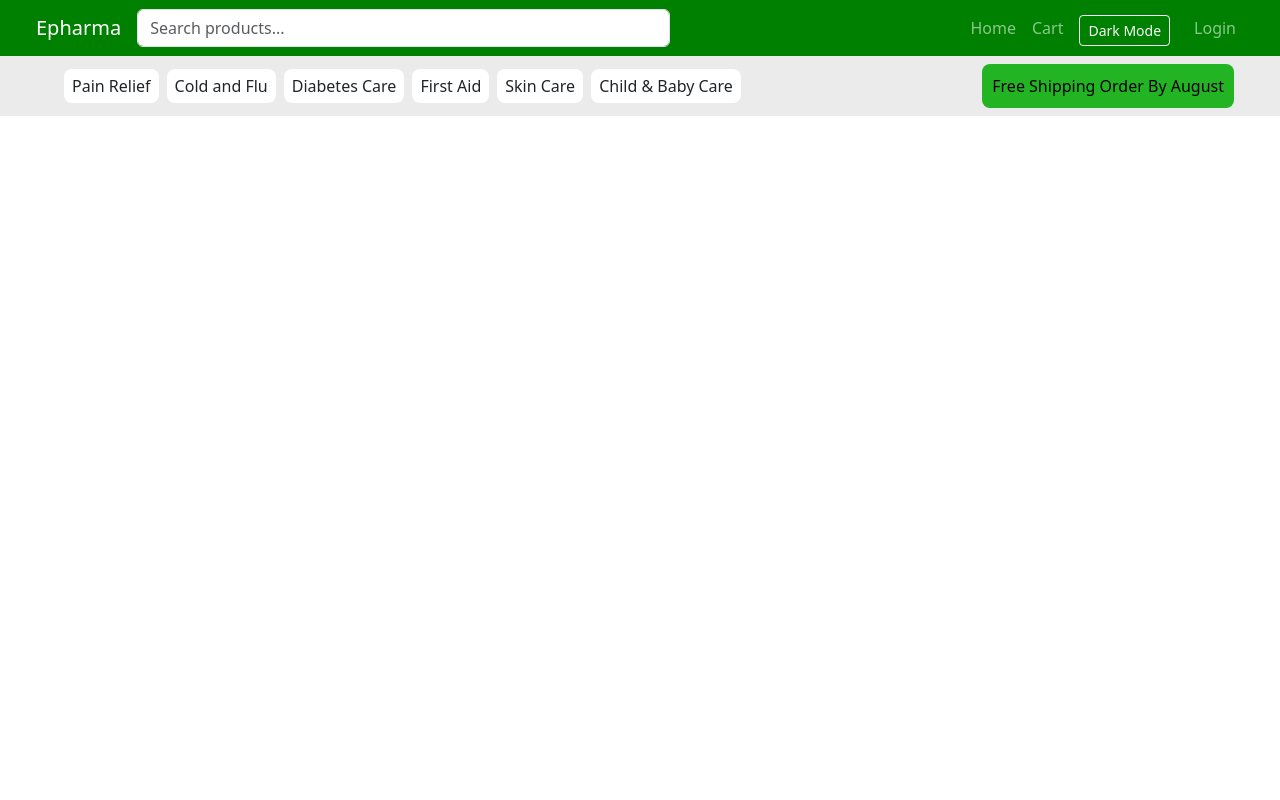
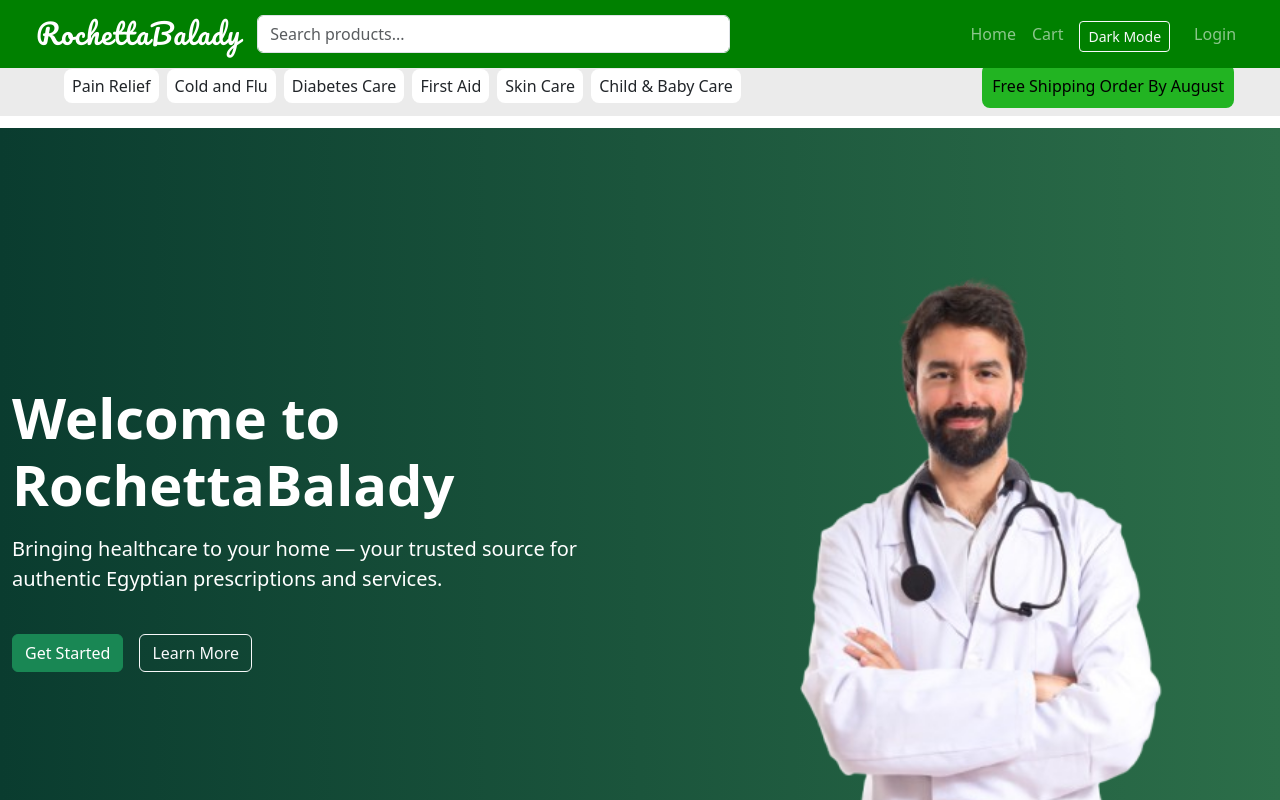
Before and after one commit to aelaraby6/Rochetta, a React (Vite) app: page / in a window 1280 px wide. Shown: the top 800 px of the page. Built offline with nearby package versions, Linux system fonts and the light colour scheme.

Commit message:
add landing page

```diff
--- a/package.json
+++ b/package.json
@@ -12,7 +12,8 @@
   "dependencies": {
     "bootstrap": "^5.3.7",
     "react": "^19.1.0",
-    "react-dom": "^19.1.0"
+    "react-dom": "^19.1.0",
+    "react-router-dom": "^7.7.1"
   },
   "devDependencies": {
     "@eslint/js": "^9.30.1",
--- a/src/App.jsx
+++ b/src/App.jsx
@@ -10,6 +10,7 @@ import Login from "./pages/Auth/Login";
 import Profile from "./pages/Profile";
 import CategoryPage from "./pages/CategoryPage";
 import SubNavbar from "./pages/SubNavbar";
+import LandingPage from "./pages/Home/landingPage"
 import './App.css';
 
 function App() {
@@ -218,6 +219,7 @@ function App() {
       />
       <SubNavbar />
 
+    <LandingPage/>
 
       <div className="container mt-4">
 
--- a/src/components/Navbar.jsx
+++ b/src/components/Navbar.jsx
@@ -1,4 +1,5 @@
 import { Link } from "react-router-dom";
+import "./navbar.css"
 
 export default function Navbar({
   count,
@@ -14,8 +15,8 @@ export default function Navbar({
       className="navbar navbar-expand-lg navbar-dark px-4 fixed-top"
     >
       <div className="container-fluid">
-        <Link className="navbar-brand" to="/">
-          Epharma
+        <Link className="navbar-brand rochetta-font fs-3" to="/">
+          RochettaBalady
         </Link>
 
         <form className="d-flex flex-grow-1 me-3">
--- /dev/null
+++ b/src/components/navbar.css
@@ -0,0 +1,6 @@
+@import url('https://fonts.googleapis.com/css2?family=Pacifico&display=swap');
+
+.rochetta-font {
+  font-family: 'Pacifico', cursive;
+  letter-spacing: 1px;
+}
--- /dev/null
+++ b/src/pages/Home/Landing.css
@@ -0,0 +1,10 @@
+.landing-container {
+  background: linear-gradient(to left, #2c6e49, #0a3c2f);
+  overflow: hidden;
+}
+
+.doctor-img {
+  height: 90vh;
+  width: auto;
+  object-fit: contain;
+}
--- /dev/null
+++ b/src/pages/Home/landingPage.jsx
@@ -0,0 +1,34 @@
+import "bootstrap/dist/css/bootstrap.min.css";
+import "./Landing.css";
+import landingImage from "../../assets/Home/doctor.png";
+
+const Landing = () => {
+  return (
+    <div className="landing-container vh-100 d-flex align-items-stretch text-white">
+      <div className="container-fluid">
+        <div className="row h-100">
+
+          <div className="col-md-6 d-flex flex-column justify-content-center">
+            <p className="display-4 fw-bold">Welcome to RochettaBalady</p>
+            <p className="lead">
+              Bringing healthcare to your home — your trusted source for authentic Egyptian prescriptions and services.
+            </p>
+            <div className="mt-4">
+              <button className="btn btn-success me-3">Get Started</button>
+              <button className="btn btn-outline-light">Learn More</button>
+            </div>
+          </div>
+
+          <div className="col-md-6 p-0">
+            <div className="h-100 d-flex justify-content-center align-items-end">
+              <img src={landingImage} alt="Doctor" className="doctor-img" />
+            </div>
+          </div>
+
+        </div>
+      </div>
+    </div>
+  );
+};
+
+export default Landing;
```
Also changed, not shown: src/assets/Home/doctor.png (added), 1 other file (tests, documents, lock files or other folders).
